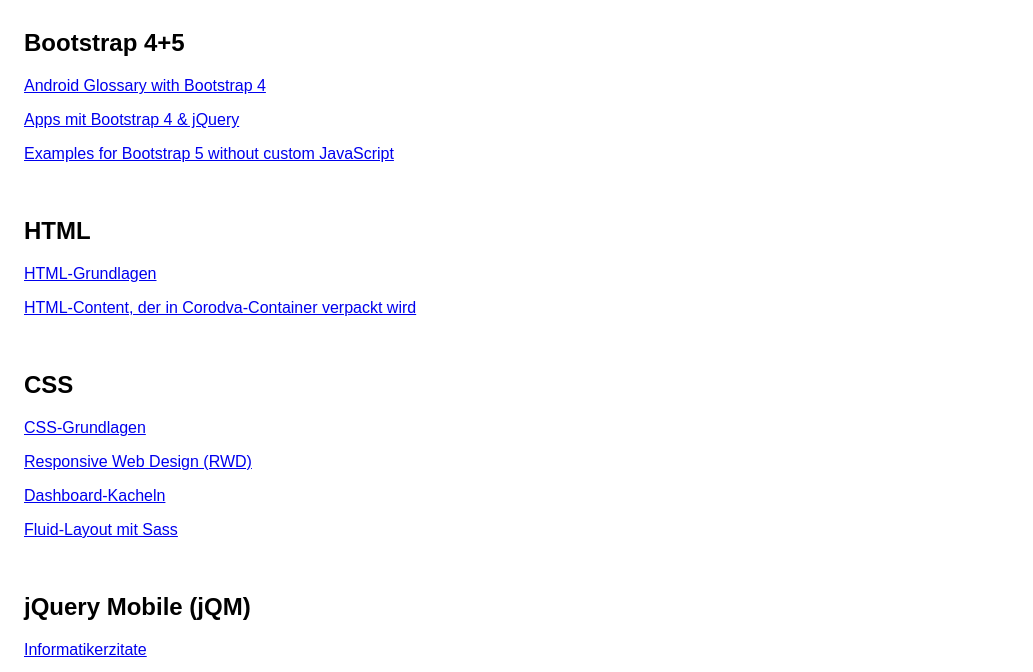
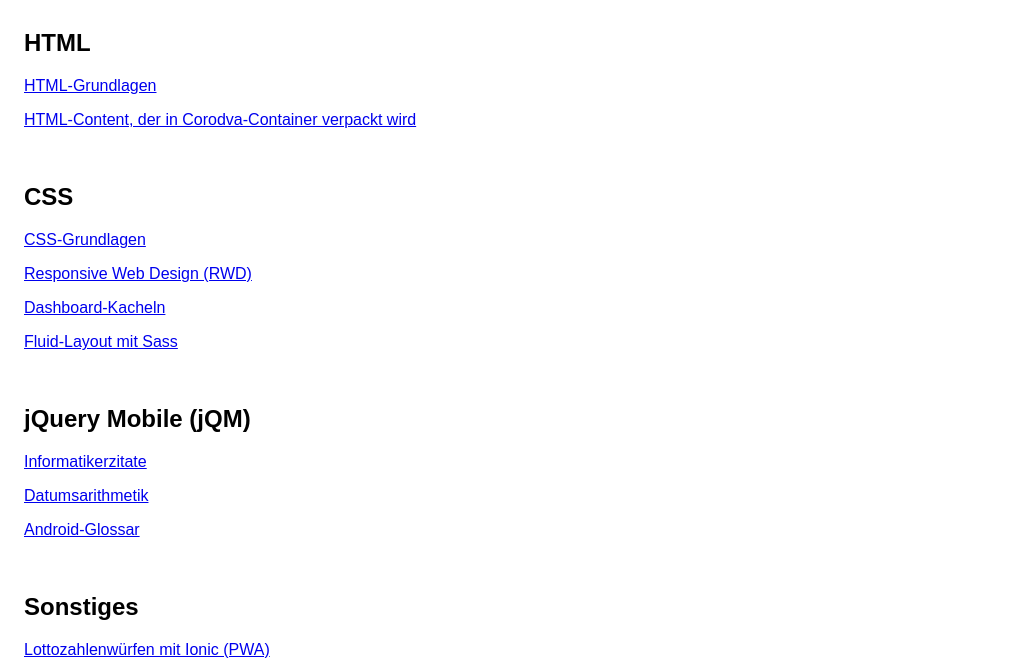
Before and after one commit to MDecker-MobileComputing/ghpages-toc, a plain HTML site: page docs/index.html in a window 1280 px wide. Shown: the part 126-798 px from the top of the page, without its empty margins (0-1033 px from the left). Drawn offline with Linux system fonts and the light colour scheme.

Commit message:
index.html: Bootstrap4+5 geloescht (weil jetzt in README.md)

```diff
--- a/docs/index.html
+++ b/docs/index.html
@@ -23,20 +23,6 @@
         <h1>Liste von mit GHPages bereitgestellten Websites von <code>MDecker-MobileComputing</code></h1>
 
         <!-- Die zugehörigen Repos sollten das Topic "gh-pages" zugewiesen haben. -->
-
-        <h2>Bootstrap 4+5</h2>
-
-        <a href="https://mdecker-mobilecomputing.github.io/HTML_AndroidGlossarMitBootstrap/"
-           target="_blank">Android Glossary with Bootstrap 4</a>
-
-        <a href="https://mdecker-mobilecomputing.github.io/HTML_BootstrapUndJQuery/"
-           target="_blank">Apps mit Bootstrap 4 & jQuery</a>
-
-        <a href="https://mdecker-mobilecomputing.github.io/HTML_Bootstrap5_NoJavaScript/"
-           target="_blank">Examples for Bootstrap 5 without custom JavaScript</a>
-
-        <br>
-
 
         <h2>HTML</h2>
 
```
